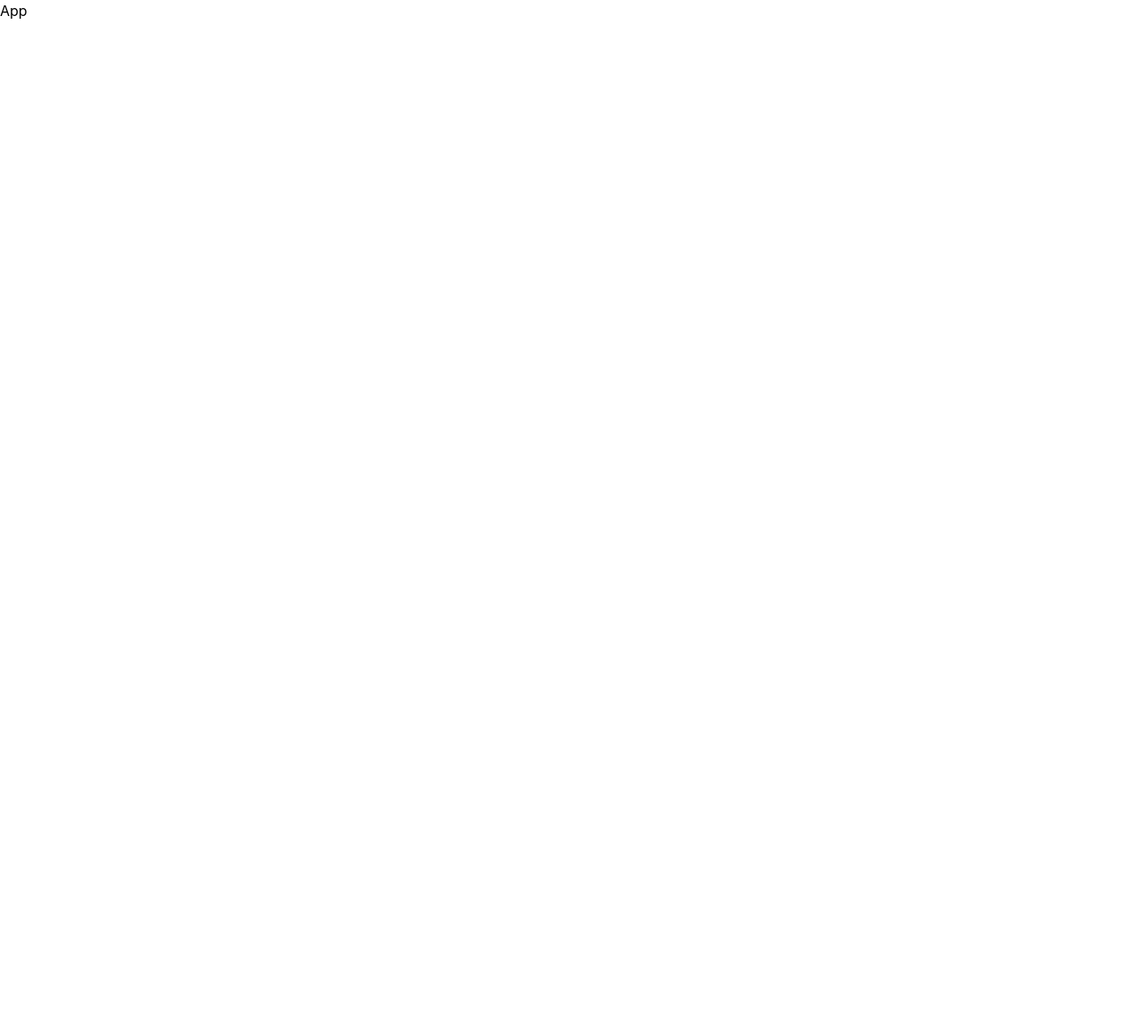
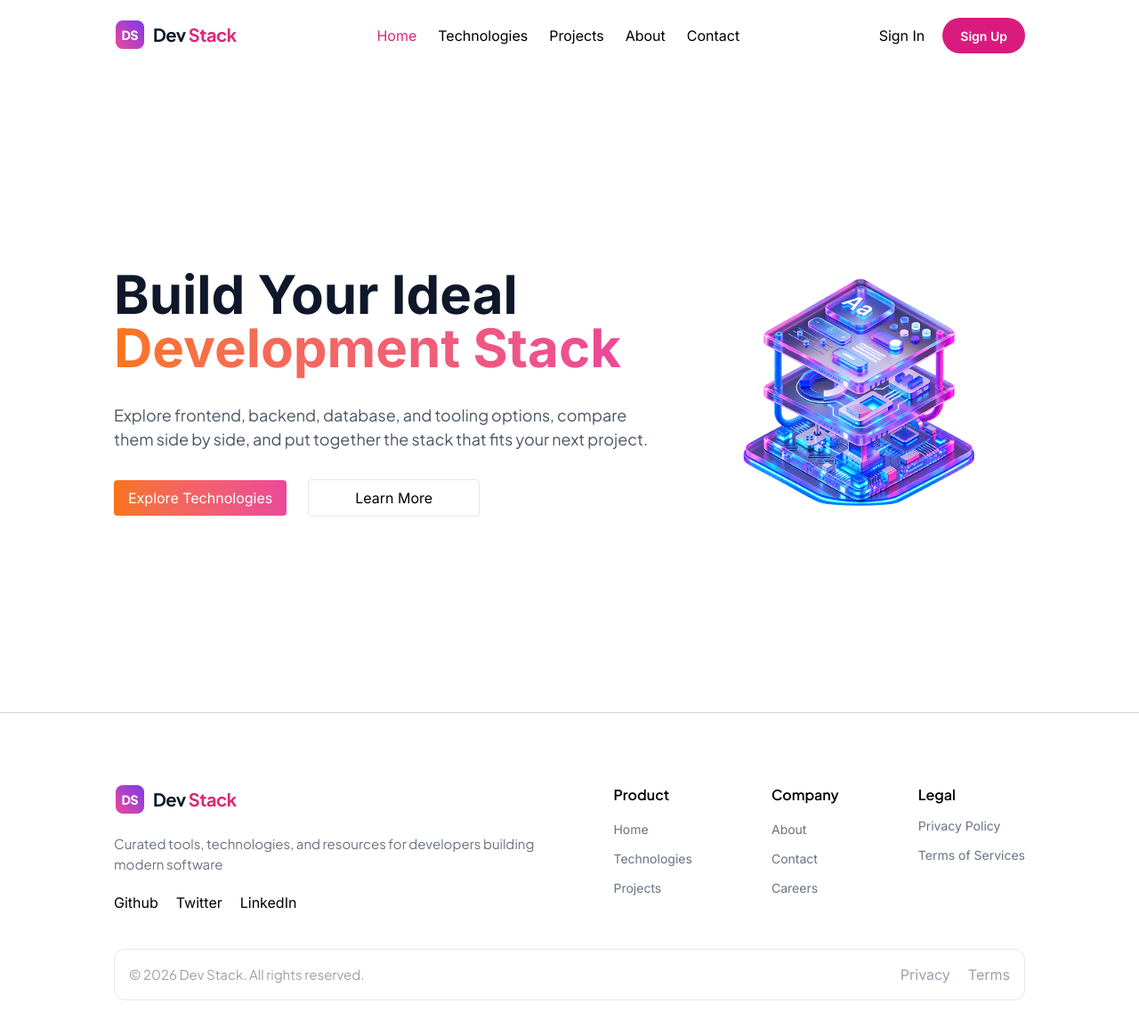
Before and after one commit to mahenaj-tabassum/Dev-Stack-A05, a React (Vite) app: page / in a window 1280 px wide. Shown: the whole page at 89% size. Before the commit the page ends 800 px from the top, so only its background shows below. Built offline with nearby package versions, Linux system fonts and the light colour scheme.

Commit message:
Navbar, Hero & Footer

```diff
--- a/package.json
+++ b/package.json
@@ -11,7 +11,7 @@
   },
   "dependencies": {
     "@tailwindcss/vite": "^4.3.3",
-    "daisyui": "^5.7.36",
+    "lucide-react": "^1.44.0",
     "react": "^19.2.8",
     "react-dom": "^19.2.8",
     "react-toastify": "^11.1.0",
@@ -22,6 +22,7 @@
     "@types/react": "^19.2.18",
     "@types/react-dom": "^19.2.7",
     "@vitejs/plugin-react": "^6.1.1",
+    "daisyui": "^5.7.36",
     "oxlint": "^1.81.0",
     "typescript": "~6.0.2",
     "vite": "^8.3.0"
--- a/src/App.tsx
+++ b/src/App.tsx
@@ -1,7 +1,17 @@
+import Footer from "./components/Footer";
+import Hero from "./components/Hero";
+import Navbar from "./components/Navbar";
+
 const App = () => {
   return (
-    <div>App</div>
-  )
-}
+    <div className="md:bg-white bg-[#f8f6f6]">
+      <Navbar />
+      <div className="w-[80%] mx-auto">
+        <Hero />
+      </div>
+      <Footer />
+    </div>
+  );
+};
 
-export default App
+export default App;
--- a/src/components/Footer.tsx
+++ b/src/components/Footer.tsx
@@ -0,0 +1,63 @@
+import Logo from "../assets/logo-text.png";
+const Footer = () => {
+  return (
+    <footer className=" border-t border-gray-300">
+      <div className="pt-20 pb-10  w-[80%] mx-auto">
+        <div className="flex mb-10 justify-center lg:justify-between">
+          <div className="flex flex-col text-center lg:text-left items-center lg:block">
+            <img src={Logo} alt="logo" />
+            <p className="my-5 text-gray-500 text-[15px]">
+              Curated tools, technologies, and resources for developers building{" "}
+              <br /> modern software
+            </p>
+            <ul className="flex gap-5">
+              <li>
+                <a target="_blank" href="https://github.com/">
+                  Github
+                </a>
+              </li>
+              <li>
+                <a target="_blank" href="https://x.com/">
+                  Twitter
+                </a>
+              </li>
+              <li>
+                <a target="_blank" href="https://linkedin.com/">
+                  LinkedIn
+                </a>
+              </li>
+            </ul>
+          </div>
+          <div className="lg:block hidden">
+            <p className="font-semibold mb-4">Product</p>
+            <ul className="text-gray-500 text-[14px]">Home</ul>
+            <ul className="text-gray-500 text-[14px] my-3">Technologies</ul>
+            <ul className="text-gray-500 text-[14px]">Projects</ul>
+          </div>
+          <div className="lg:block hidden">
+            <p className="font-semibold mb-4">Company</p>
+            <ul className="text-gray-500 text-[14px]">About</ul>
+            <ul className="text-gray-500 text-[14px] my-3">Contact</ul>
+            <ul className="text-gray-500 text-[14px]">Careers</ul>
+          </div>
+          <div className="lg:block hidden">
+            <p className="font-semibold">Legal</p>
+            <ul className="text-gray-500 text-[14px] my-3">Privacy Policy</ul>
+            <ul className="text-gray-500 text-[14px]">Terms of Services</ul>
+          </div>
+        </div>
+        <div className="flex items-center justify-between border border-gray-200 p-4 rounded-xl">
+          <p className="text-[15px] text-gray-400">
+            © 2026 Dev Stack. All rights reserved.
+          </p>
+          <ul className="flex text-gray-400 lg:gap-5 gap-3">
+            <li>Privacy</li>
+            <li>Terms</li>
+          </ul>
+        </div>
+      </div>
+    </footer>
+  );
+};
+
+export default Footer;
--- a/src/components/Hero.tsx
+++ b/src/components/Hero.tsx
@@ -0,0 +1,44 @@
+import BannerImg from "../assets/banner-stack.png";
+const Hero = () => {
+  return (
+    <section className="">
+      <div className="lg:h-[90vh] grid items-center mt-20 lg:mt-0 text-center lg:text-left  lg:grid-cols-[2fr_1.4fr]">
+        <div>
+          <h2 className="font-bold text-[#0f172a] text-4xl md:text-6xl ">
+            Build Your Ideal <br />
+            <span className="bg-linear-to-r from-[#f97315fa] to-[#ec4899] bg-clip-text text-transparent">
+              Development Stack
+            </span>
+          </h2>
+          <p className="md:text-[18px] text-gray-600 md:my-8 my-5">
+            Explore frontend, backend, database, and tooling options, compare
+            them side by side, and put together the stack that fits your next
+            project.
+          </p>
+
+          <div className="flex md:flex-row flex-col items-center justify-center lg:justify-start md:gap-6 gap-4">
+            <button
+              className="text-white bg-linear-to-r from-[#f97315] to-[#ec4899] px-4 py-2 rounded"
+              type="button"
+            >
+              Explore Technologies
+            </button>
+            <button
+              className="px-13 py-2 rounded border border-[#e5e7eb] bg-white"
+              type="button"
+            >
+              Learn More
+            </button>
+          </div>
+        </div>
+        <img
+          className="w-full lg:translate-x-6"
+          src={BannerImg}
+          alt="Banner Image"
+        />
+      </div>
+    </section>
+  );
+};
+
+export default Hero;
--- a/src/components/Navbar.tsx
+++ b/src/components/Navbar.tsx
@@ -0,0 +1,52 @@
+import { Menu, XIcon } from "lucide-react";
+import Logo from "../assets/logo-text.png";
+import { useState } from "react";
+const Navbar = () => {
+  const [isMenuOpen, setIsMenuOpen] = useState(false);
+  return (
+    <nav className="sticky top-0 z-50 bg-[#f8f6f6]/90 md:bg-white/90 border-b border-white/20 backdrop:blur-md">
+      <div className="relative w-[80%] mx-auto py-5 flex items-center justify-between">
+        {/* Mobile Menu */}
+        <button
+          onClick={() => setIsMenuOpen(!isMenuOpen)}
+          className=" lg:hidden cursor-pointer"
+        >
+          {isMenuOpen ? <XIcon /> : <Menu />}
+        </button>
+        {isMenuOpen && (
+          <ul className="flex bg-white/95 backdrop:blur-md border border-gray-200 rounded absolute top-15  flex-col gap-4 px-8 py-5 lg:hidden">
+            <li className="text-[#db2777]">Home</li>
+            <li>Technologies</li>
+            <li>Projects</li>
+            <li>About</li>
+            <li>Contact</li>
+          </ul>
+        )}
+
+        {/* Desktop Menu */}
+        <img src={Logo} alt="logo" />
+
+        <ul className="hidden lg:flex gap-6">
+          <li className="text-[#db2777]">Home</li>
+          <li>Technologies</li>
+          <li>Projects</li>
+          <li>About</li>
+          <li>Contact</li>
+        </ul>
+        <div className="flex gap-5">
+          <button type="button" className="cursor-pointer hidden md:block">
+            Sign In
+          </button>
+          <button
+            className="btn px-5 bg-[#d91b7e] border-none cursor-pointer text-white btn-secondary rounded-[9999px]"
+            type="button"
+          >
+            Sign Up
+          </button>
+        </div>
+      </div>
+    </nav>
+  );
+};
+
+export default Navbar;
--- a/src/index.css
+++ b/src/index.css
@@ -1 +1,18 @@
-@import "tailwindcss"
+@import url("https://fonts.googleapis.com/css2?family=Inter:wght@100..900&family=Plus+Jakarta+Sans:wght@200..800&display=swap");
+
+@import "tailwindcss";
+@plugin "daisyui" {
+  themes: light;
+}
+
+@theme {
+  --font-inter: "Inter", sans-serif;
+  --font-jakarta: "Plus Jakarta Sans", sans-serif;
+}
+
+body {
+  font-family: "Inter", sans-serif;
+}
+p {
+  font-family: var(--font-jakarta);
+}
```
Also changed, not shown: 1 other file (tests, documents, lock files or other folders).
